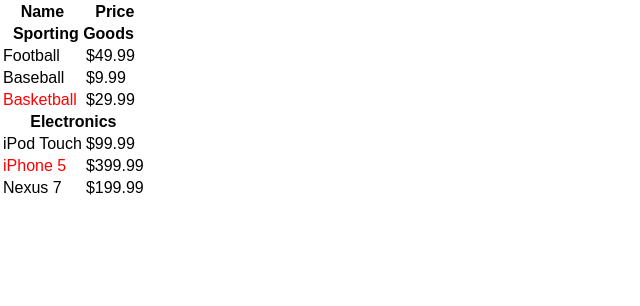
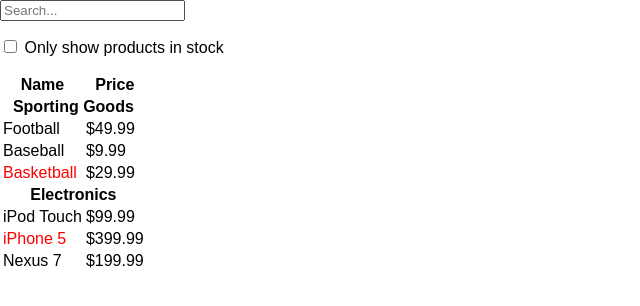
Before and after one commit to Vidsneezes/ThinkingInReactTutorial, a React (Create React App) app: page / in a window 1280 px wide. Shown: the top 306 px of the page, without its empty margins (0-640 px from the left). Built offline with nearby package versions, Linux system fonts and the light colour scheme.

Commit message:
added searchbar component in app js

```diff
--- a/src/App.js
+++ b/src/App.js
@@ -42,10 +42,26 @@
   }
 }
 
+class SearchBar extends Component{
+  render(){
+    return (
+      <form>
+        <input type="text" placeholder="Search..." />
+        <p>
+          <input type="checkbox" />
+          {' '}
+          Only show products in stock
+        </p>
+      </form>
+    );
+  }
+}
+
 class FilterableProductTable extends Component {
   render() {
     return (
       <div>
+        <SearchBar />
         <ProductTable products={this.props.products}/>
       </div>
     );
```
